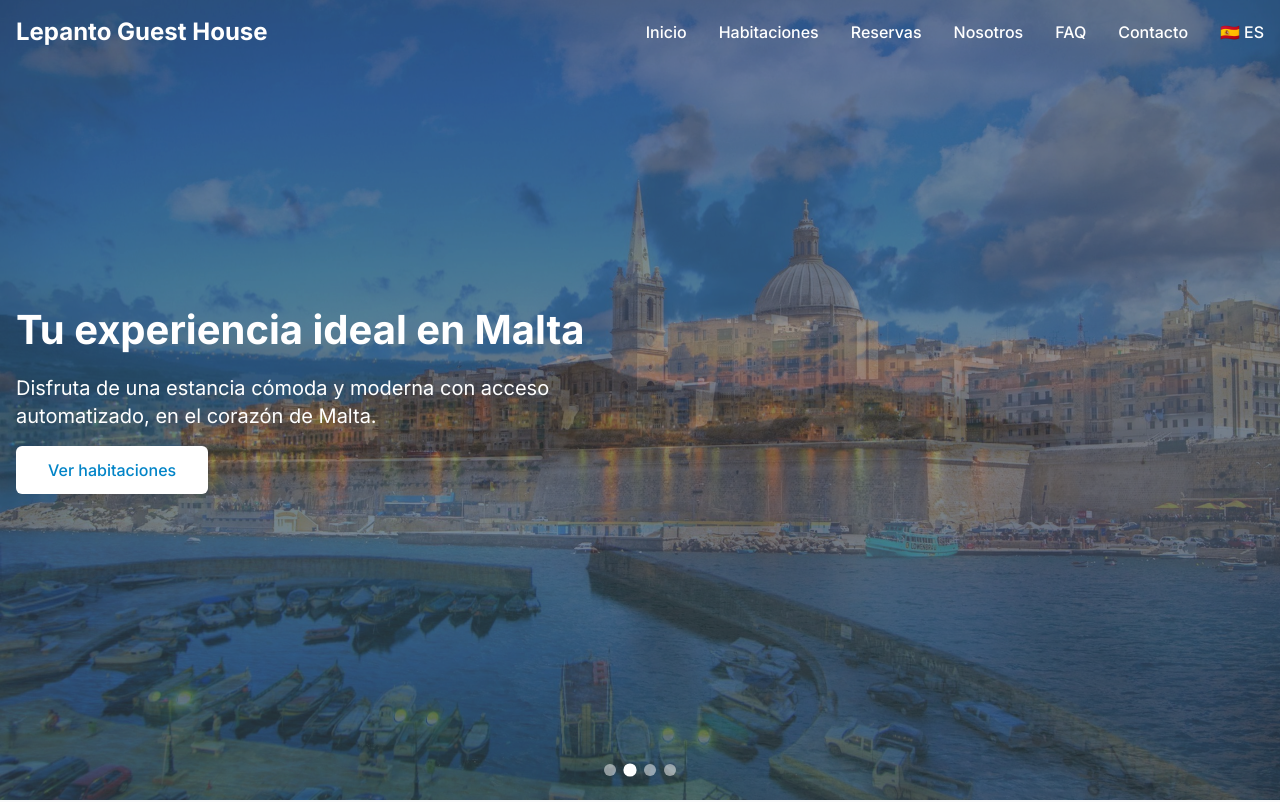
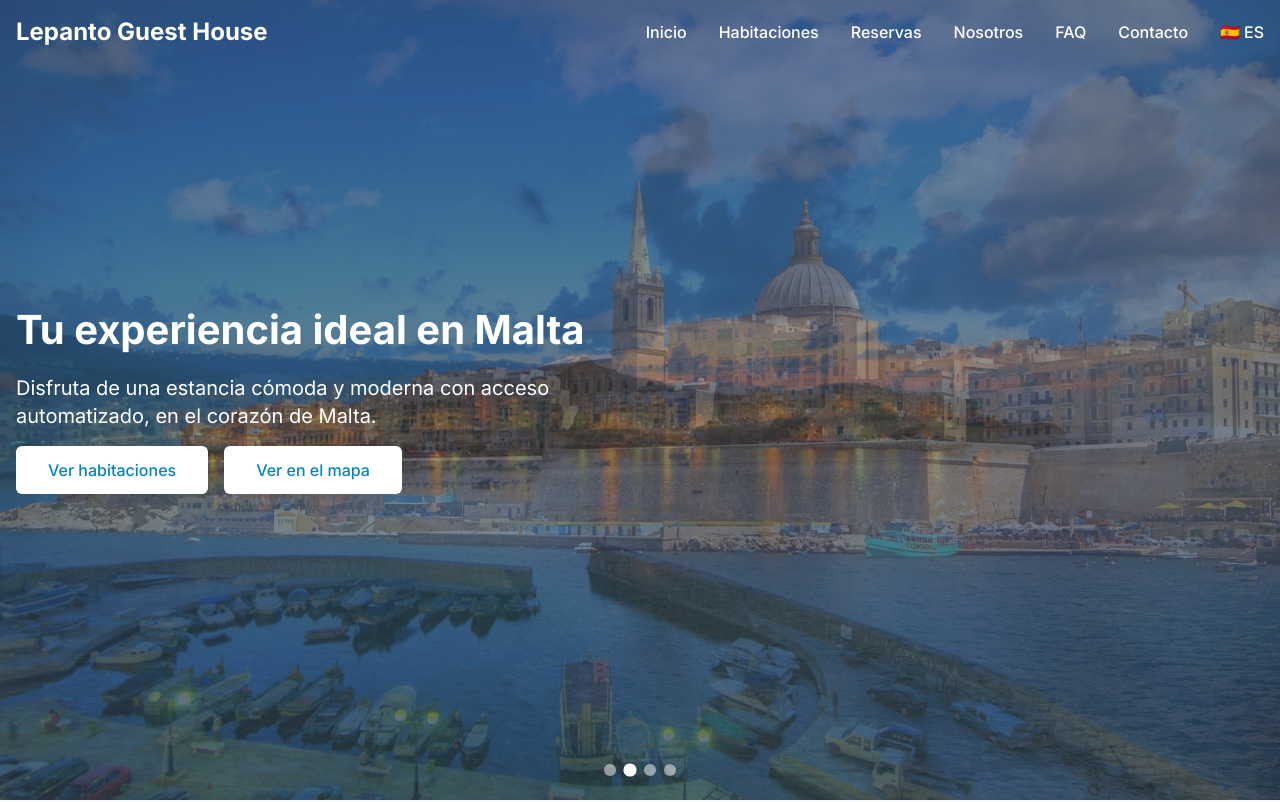
Before and after one commit to gonfdez/lepanto-guesthouse, a Next.js app: page / in a window 1280 px wide. Shown: the top 802 px of the page. Built offline with nearby package versions, Linux system fonts and the light colour scheme.

Commit message:
Added see in the map

```diff
--- a/app/page.tsx
+++ b/app/page.tsx
@@ -75,6 +75,12 @@ export default function Home() {
                 className="bg-white hover:bg-gray-100 text-gray-800 px-8 py-3 rounded-md font-medium transition-colors"
               >
                 Ver habitaciones
+              </Link>
+              <Link
+                href="/rooms"
+                className="bg-white hover:bg-gray-100 text-gray-800 px-8 py-3 rounded-md font-medium transition-colors"
+              >
+                Ver en el mapa
               </Link>
             </div>
           </div>
```
